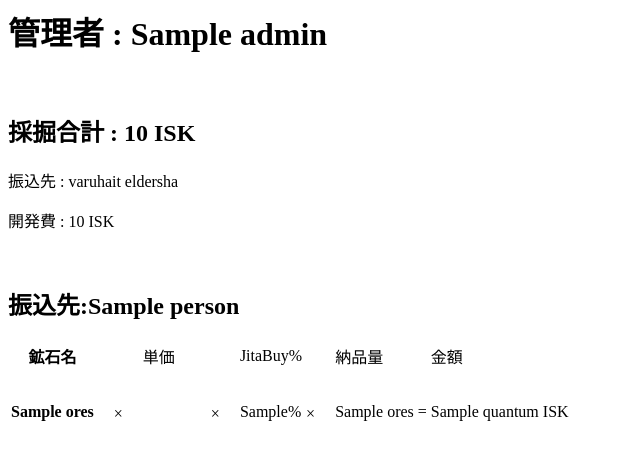
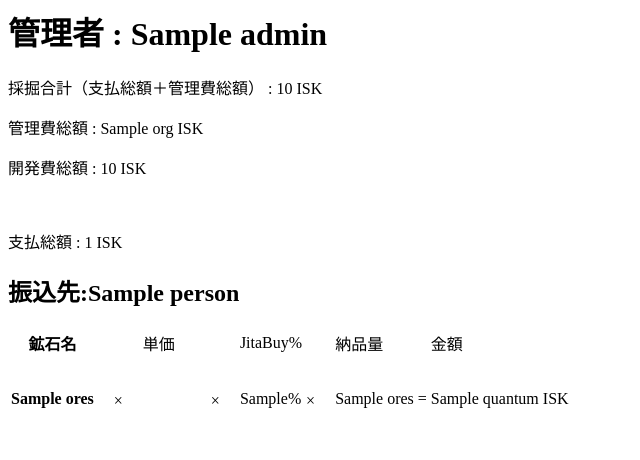
Before and after one commit to varuhait/mining_web, a Django app: template calculater/templates/calculate_result.html in a window 1280 px wide. Shown: the top 460 px of the page, without its empty margins (0-640 px from the left). Run offline with Django 3.2, Linux system fonts and the light colour scheme; the template is opened without the code that fills it: most values are stand-ins (such as "Sample title", 1, 10 or a date in 2020); parts of the project's set-up code (start-up, migrations or seed data) failed here and were passed over.

Commit message:
result changed

```diff
--- a/calculater/templates/calculate_result.html
+++ b/calculater/templates/calculate_result.html
@@ -1,10 +1,11 @@
 {% load lookup %}
 
 <body>
-  <h1>管理者 : {{admin}}</h1><br>
-  <h2>採掘合計 : {{total}} ISK</h2>
-  <p>振込先 : varuhait eldersha</p>
-  <p>開発費 : {{dev_fee}} ISK</p><br>
+  <h1>管理者 : {{admin}}</h1>
+  <p>採掘合計（支払総額＋管理費総額） : {{total}} ISK</p>
+  <p>管理費総額 : {{org}} ISK</p>
+  <p>開発費総額 : {{dev_fee}} ISK</p><br>
+  <p>支払総額 : {{total_end}} ISK
   {% for person, quantum in datas.items %}
         <h2>振込先:{{person}}</h2>
         <table>
--- a/calculater/views.py
+++ b/calculater/views.py
@@ -52,7 +52,9 @@
             'p_ores_q': balance[4],
             'datas' : balance[5],
             'total': balance[6],
+            'org' : round(balance[6]*(fuel_tax+developer_fee)),
             'dev_fee': round(balance[6] * developer_fee),
+            'total_end': round(balance[6]*(1-fuel_tax+developer_fee),
             'admin': admin,
             'inits': ore_prices,
             'jita_buy': buy_coefficient*100,
```
